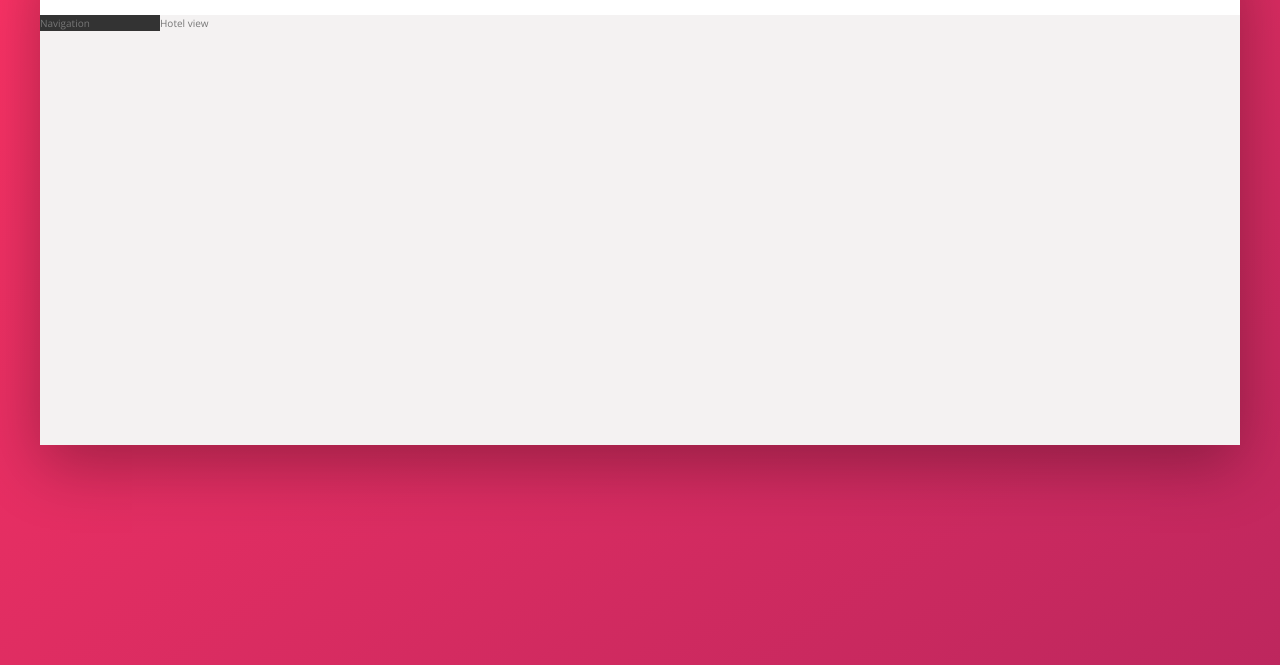
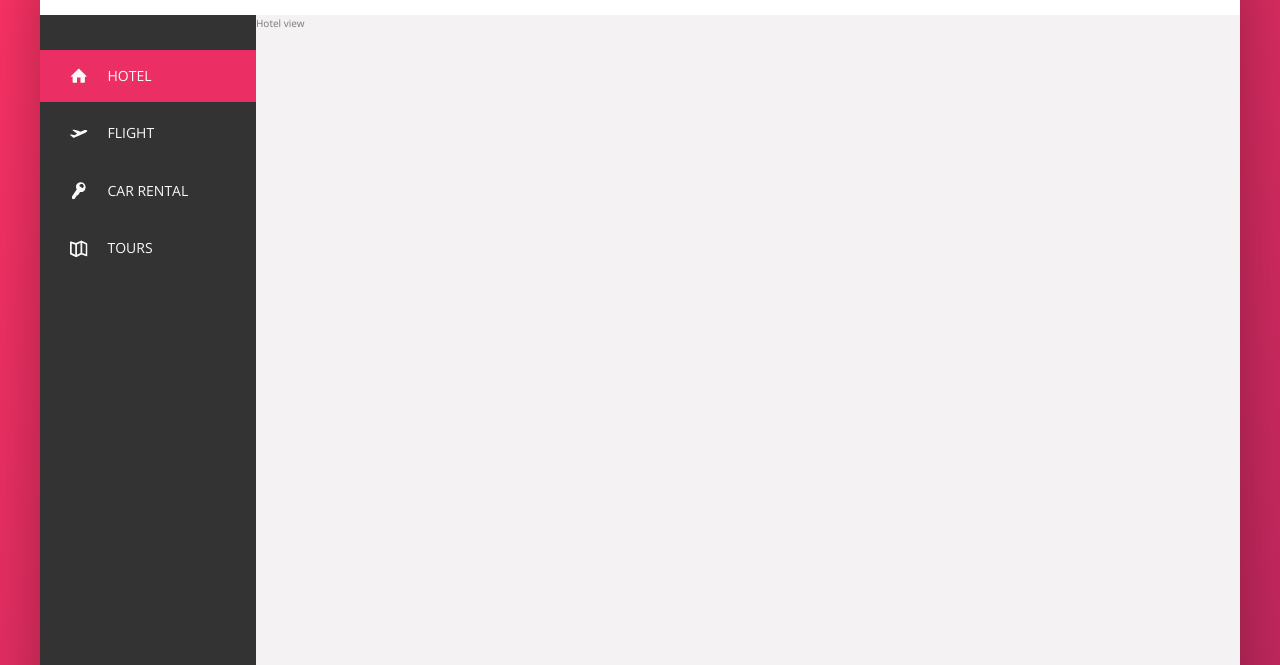
Before and after one commit to Bol2riZH/Trillo, a website: page index.html in a window 1280 px wide. Shown: the part 135-800 px from the top of the page. Drawn offline with nearby package versions, Linux system fonts and the light colour scheme.

Commit message:
building sidebar

```diff
--- a/index.html
+++ b/index.html
@@ -56,7 +56,44 @@
       </header>
 
       <div class="content">
-        <nav class="sidebar">Navigation</nav>
+        <nav class="sidebar">
+          <ul class="side-nav">
+            <li class="side-nav__item side-nav__item--active">
+              <a href="#" class="side-nav__link">
+                <svg class="side-nav__icon">
+                  <use xlink:href="img/sprite.svg#icon-home"></use>
+                </svg>
+                <span>Hotel</span>
+              </a>
+            </li>
+            <li class="side-nav__item">
+              <a href="#" class="side-nav__link">
+                <svg class="side-nav__icon">
+                  <use xlink:href="img/sprite.svg#icon-aircraft-take-off"></use>
+                </svg>
+                <span>Flight</span>
+              </a>
+            </li>
+            <li class="side-nav__item">
+              <a href="#" class="side-nav__link">
+                <svg class="side-nav__icon">
+                  <use xlink:href="img/sprite.svg#icon-key"></use>
+                </svg>
+                <span>Car rental</span>
+              </a>
+            </li>
+            <li class="side-nav__item">
+              <a href="#" class="side-nav__link">
+                <svg class="side-nav__icon">
+                  <use xlink:href="img/sprite.svg#icon-map"></use>
+                </svg>
+                <span>Tours</span>
+              </a>
+            </li>
+          </ul>
+
+          <div class="legal">&copy; 2023 by trillo. All rights reserved.</div>
+        </nav>
         <main class="hotel-view">Hotel view</main>
       </div>
     </div>
--- a/sass/_components.scss
+++ b/sass/_components.scss
@@ -115,3 +115,72 @@
     margin-right: 1rem;
   }
 }
+
+///////////////////////////////////////////
+// SIDE NAVIGATION
+.side-nav {
+  font-size: 1.4rem;
+  list-style: none;
+  margin-top: 3.5rem;
+
+  &__item {
+    position: relative;
+    &:not(:last-child) {
+      margin-bottom: 0.5rem;
+    }
+  }
+
+  &__item::before {
+    content: "";
+    position: absolute;
+    top: 0;
+    left: 0;
+    height: 100%;
+    width: 3px;
+    background-color: var(--color-primary);
+
+    scale: 0;
+    transition: scale 0.2s, width 0.25s cubic-bezier(1, 0, 0, 1) 0.2s,
+      background-color 0.1s;
+  }
+
+  &__item:hover::before,
+  &__item--active::before {
+    scale: 1;
+    width: 100%;
+  }
+
+  &__item:active::before {
+    background-color: var(--color-primary-light);
+  }
+
+  &__link:link,
+  &__link:visited {
+    color: var(--color-grey-light-1);
+    text-decoration: none;
+    text-transform: uppercase;
+    padding: 1.5rem 3rem;
+
+    position: relative;
+    z-index: 2;
+
+    display: flex;
+    align-items: center;
+  }
+
+  &__icon {
+    width: 1.75rem;
+    height: 1.75rem;
+    margin-right: 2rem;
+    fill: currentColor;
+  }
+}
+
+///////////////////////////////////////////
+// LEGAL TEXT
+.legal {
+  font-size: 1.2rem;
+  text-align: center;
+  padding: 2.5rem;
+  color: var(--color-grey-light-4);
+}
--- a/sass/_layout.scss
+++ b/sass/_layout.scss
@@ -24,10 +24,14 @@
 
 .sidebar {
   background-color: var(--color-grey-dark-1);
+  flex: 0 0 18%;
 
-  flex: 0 0 10%;
+  display: flex;
+  flex-direction: column;
+  justify-content: space-between;
 }
 
 .hotel-view {
   flex: 1;
+  height: 80rem;
 }
```
Also changed, not shown: css/style.css, 1 other file.
